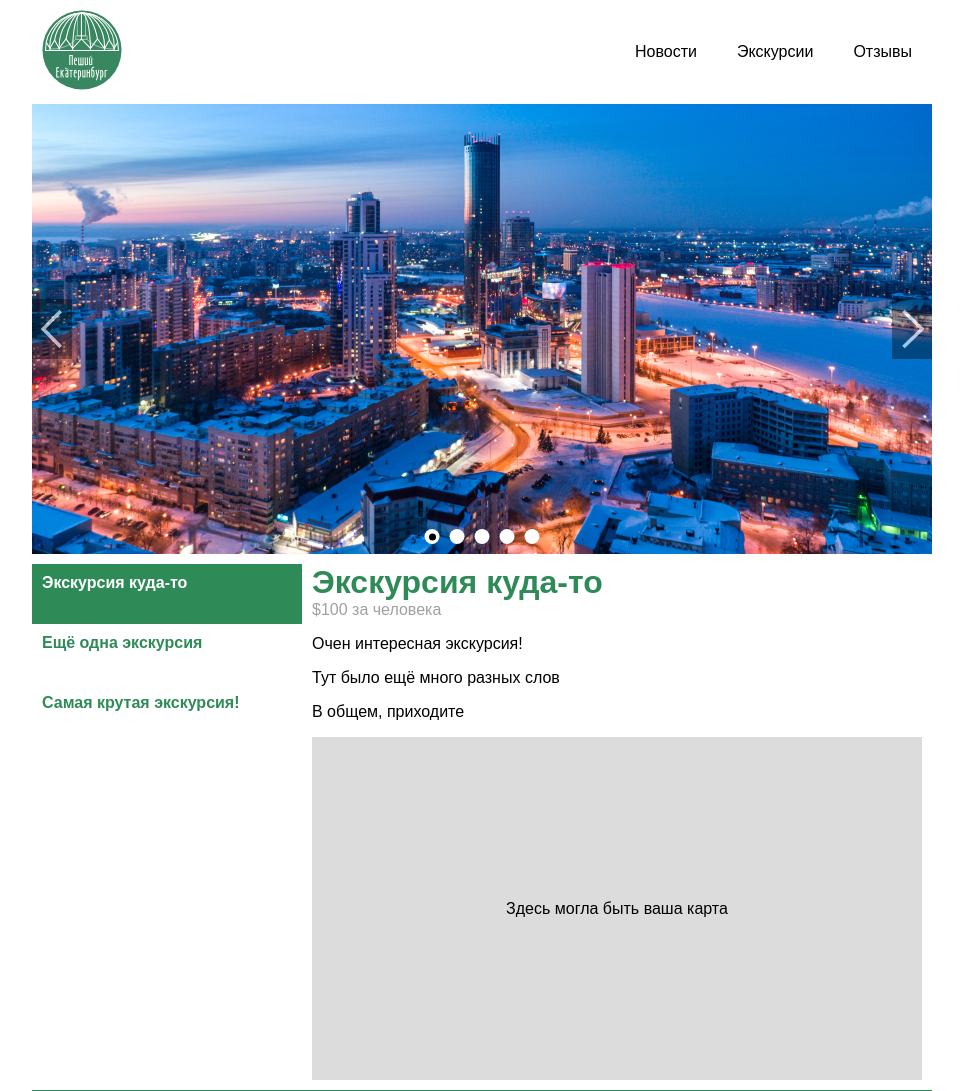
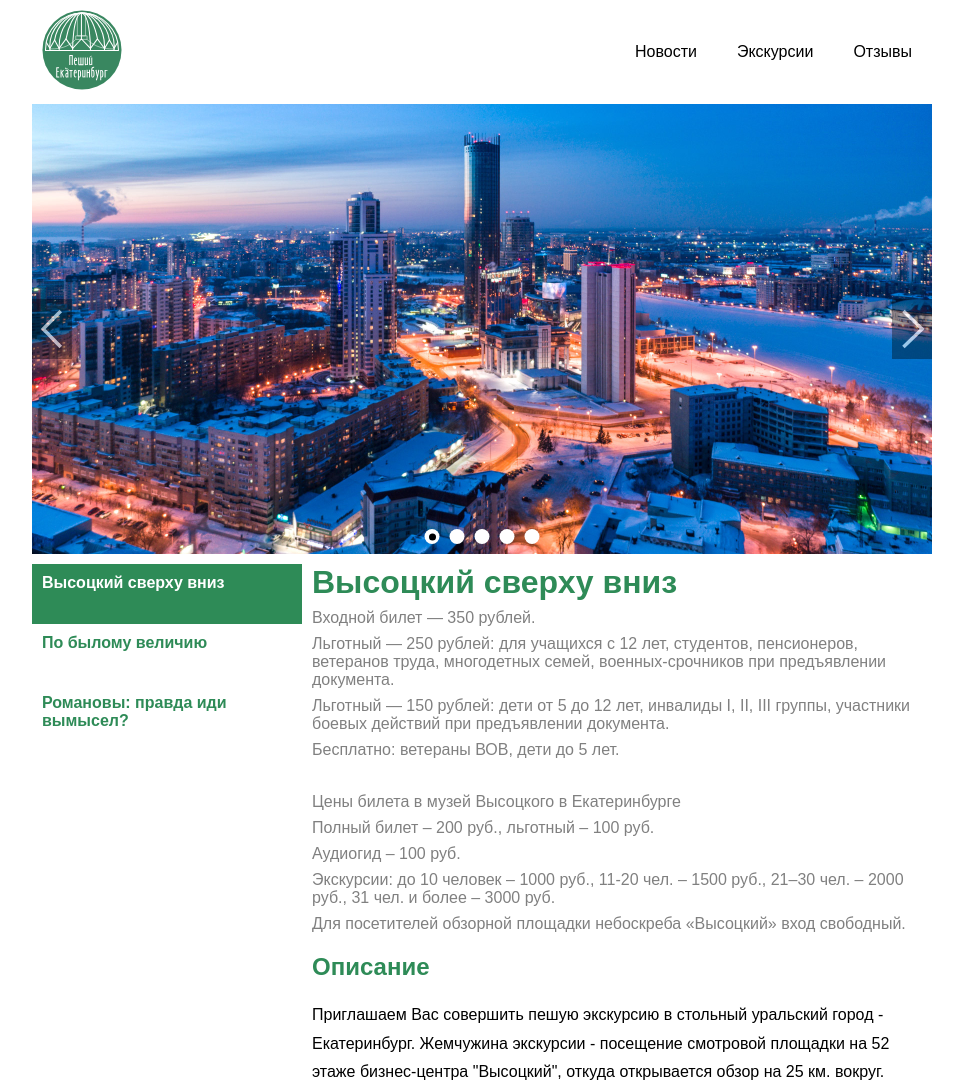
Before and after one commit to masterworgen/ekb_excursion, a Django app: page /excursions/ in a window 1280 px wide. Shown: the top 1091 px of the page, without its empty margins (158-1121 px from the left). Run offline with Django 3.2, Linux system fonts and the light colour scheme.

Commit message:
Обновление экскурсий

```diff
--- a/static/css/styles.css
+++ b/static/css/styles.css
@@ -442,7 +442,27 @@ html {
 }
 
 .excursion__price {
-    color: #a0a0a0;
+    color: gray;
+}
+
+.price__paragraph {
+    margin: 0.5em 0;
+}
+
+.text__title {
+    color: seagreen;
+}
+
+.text__paragraph {
+    line-height: 1.8em;
+}
+
+.text__slider {
+    width: 100%;
+}
+
+.text__image {
+    width: 100%;
 }
 
 /* Заглушка карты */
--- a/templates/excursions.html
+++ b/templates/excursions.html
@@ -3,13 +3,13 @@
     <div class="excursions__list excursions-list">
         <h1 class="excursions-list__title">Экскурсии</h1>
         <div class="excursions-list__item excursions-list-item excursions-list-item_opened" data-excurtion-id="0">
-            <div class="excursions-list-item__title excursion-title">Экскурсия куда-то</div>
+            <div class="excursions-list-item__title excursion-title">Высоцкий сверху вниз</div>
         </div>
-        <div class="excursions-list__item excursions-list-item" data-excurtion-id="1">
-            <div class="excursions-list-item__title excursion-title">Ещё одна экскурсия</div>
+        <div class="excursions-list__item excursions-list-item" data-excurtion-id="0">
+            <div class="excursions-list-item__title excursion-title">По былому величию</div>
         </div>
-        <div class="excursions-list__item excursions-list-item" data-excurtion-id="2">
-            <div class="excursions-list-item__title excursion-title">Самая крутая экскурсия!</div>
+        <div class="excursions-list__item excursions-list-item" data-excurtion-id="0">
+            <div class="excursions-list-item__title excursion-title">Романовы: правда иди вымысел?</div>
         </div>
     </div>
     <div class="excursions__container excursions-container">
@@ -20,67 +20,38 @@
                     <span class="back-button__line"></span>
                     <span class="back-button__line"></span>
                 </div>
-                <h1 class="excursion-header__title excursion-title">Экскурсия куда-то</h1>
+                <h1 class="excursion-header__title excursion-title">Высоцкий сверху вниз</h1>
             </div>
-            <span class="excursion__price">$100 за человека</span>
+            <div class="excursion__price price">
+                <p class="price__paragraph">Входной билет — 350 рублей.</p>
+                <p class="price__paragraph">Льготный — 250 рублей: для учащихся с 12 лет, студентов, пенсионеров, ветеранов труда, многодетных семей, военных-срочников при предъявлении документа.</p>
+                <p class="price__paragraph">Льготный — 150 рублей: дети от 5 до 12 лет, инвалиды I, II, III группы, участники боевых действий при предъявлении документа.</p>
+                <p class="price__paragraph">Бесплатно: ветераны ВОВ, дети до 5 лет.</p>
+                <br>
+                <p class="price__paragraph">Цены билета в музей Высоцкого в Екатеринбурге</p>
+                <p class="price__paragraph">Полный билет – 200 руб., льготный – 100 руб.</p>
+                <p class="price__paragraph">Аудиогид – 100 руб.</p>
+                <p class="price__paragraph">Экскурсии: до 10 человек – 1000 руб., 11-20 чел. – 1500 руб., 21–30 чел. – 2000 руб., 31 чел. и более – 3000 руб.</p>
+                <p class="price__paragraph">Для посетителей обзорной площадки небоскреба «Высоцкий» вход свободный.</p>
+            </div>
             <div class="excursion__description text">
+                <h2 class="text__title">Описание</h2>
                 <p class="text__paragraph">
-                    Очен интересная экскурсия!
+                    Приглашаем Вас совершить пешую экскурсию в стольный уральский город - Екатеринбург.
+                    Жемчужина экскурсии - посещение смотровой площадки на 52 этаже бизнес-центра "Высоцкий",
+                    откуда открывается обзор на 25 км. вокруг.
                 </p>
+                <img class="text__image" src="{% static "img/1-1.jpg" %}" alt="">
                 <p class="text__paragraph">
-                    Тут было ещё много разных слов
-                </p>
-                <p class="text__paragraph">
-                    В общем, приходите
-                </p>
-            </div>
-            <div class="excursion__map">Здесь могла быть ваша карта</div>
-        </div>
-        <div class="excursions-container__excursion excursion">
-            <div class="excursion__header excursion-header">
-                <div class="excursion-header__back-button back-button">
-                    <span class="back-button__line"></span>
-                    <span class="back-button__line"></span>
-                    <span class="back-button__line"></span>
-                </div>
-                <h1 class="excursion-header__title excursion-title">Ещё одна экскурсия</h1>
-            </div>
-            <span class="excursion__price">100₽ за человека</span>
-            <div class="excursion__description text">
-                <p class="text__paragraph">
-                    Очередная экскурсия
-                </p>
-                <p class="text__paragraph">
-                    Не хуже и не лучше других
-                </p>
-                <p class="text__paragraph">
-                    Тут было ещё много разных слов
-                </p>
-                <p class="text__paragraph">
-                    В общем, приходите
-                </p>
-            </div>
-            <div class="excursion__map">Здесь могла быть ваша карта</div>
-        </div>
-        <div class="excursions-container__excursion excursion">
-            <div class="excursion__header excursion-header">
-                <div class="excursion-header__back-button back-button">
-                    <span class="back-button__line"></span>
-                    <span class="back-button__line"></span>
-                    <span class="back-button__line"></span>
-                </div>
-                <h1 class="excursion-header__title excursion-title">Самая крутая экскурсия!</h1>
-            </div>
-            <span class="excursion__price">Бесценно (для всего остального есть MasterCard)</span>
-            <div class="excursion__description text">
-                <p class="text__paragraph">
-                    А это самая крутая экскурсия, какую можно себе представить
-                </p>
-                <p class="text__paragraph">
-                    Тут было ещё много разных слов
-                </p>
-                <p class="text__paragraph">
-                    В общем, приходите
+                    Также мы посетим музей Высоцкого,
+                    где воссоздан гостиничный номер, в котором проживал поэт на гастролях.
+                    Вы сможете увидеть письма, редкие фотографии из семейного архива
+                    и даже личный "Мерседес" В.Высоцкого. Здесь мы погрузимся в атмосферу
+                    нашей страны советского периода, и, конечно, в мир песен, стихов и
+                    творчества Владимира Высоцкого. Ни на одной открытке и фотографии нет
+                    такого фантастического вида, который откроется перед вами из панорам «Высоцкого»:
+                    оторвавшись от земли, поднявшись над суетой земной жизни, насладитесь видами прекрасной
+                    столицы Урала - города номер один для тех, кто его строит, создает и любит всем сердцем!
                 </p>
             </div>
             <div class="excursion__map">Здесь могла быть ваша карта</div>
```
